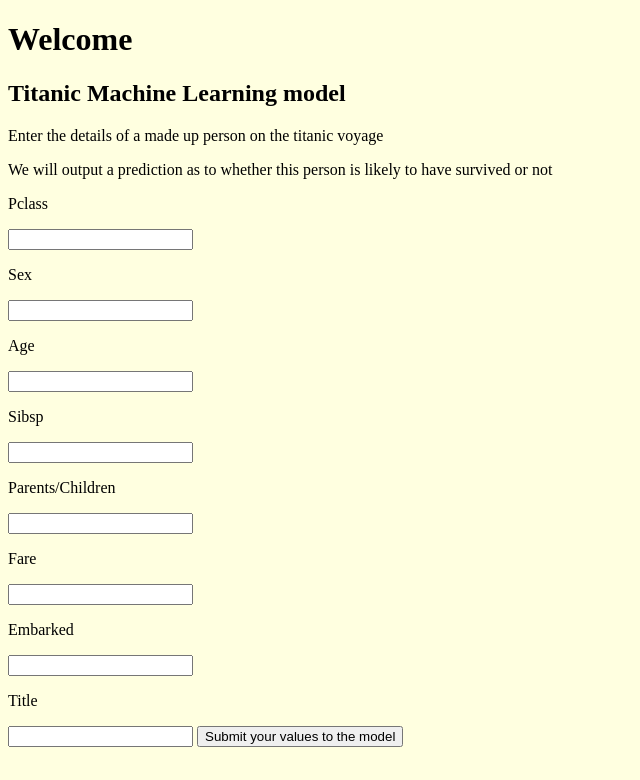
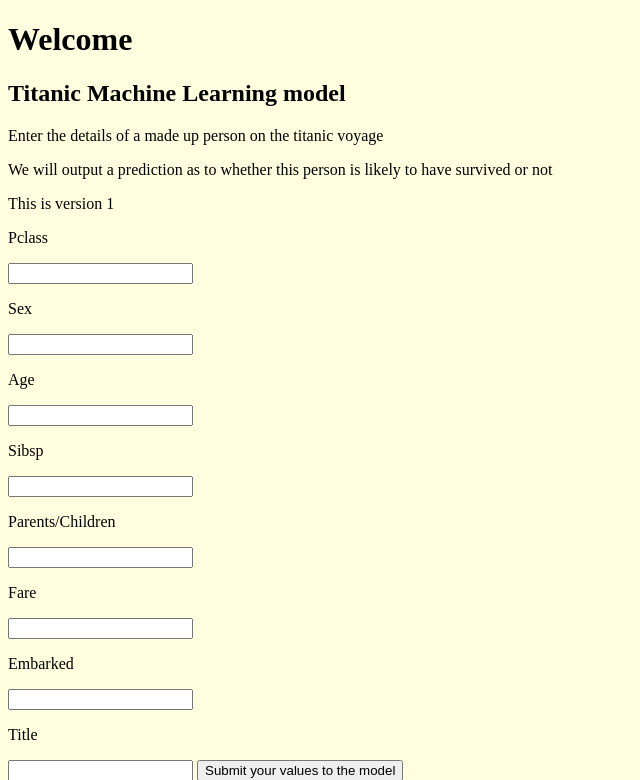
Before and after one commit to mbu1234/unaicorn, a Django app: page / in a window 1280 px wide. Shown: the top 780 px of the page, without its empty margins (0-640 px from the left). Run offline with Django 4.2, Linux system fonts and the light colour scheme.

Commit message:
Index page changed with a new line of txt

```diff
--- a/titanic/templates/index.html
+++ b/titanic/templates/index.html
@@ -11,6 +11,7 @@
     <h2>Titanic Machine Learning model</h2>
     <p>Enter the details of a made up person on the titanic voyage</p>
     <p>We will output a prediction as to whether this person is likely to have survived or not</p>
+    <p>This is version 1</p>
     <form class="main.css" action="{% url 'result' %}">
       {% csrf_token %}
       <p>Pclass</p>
```
